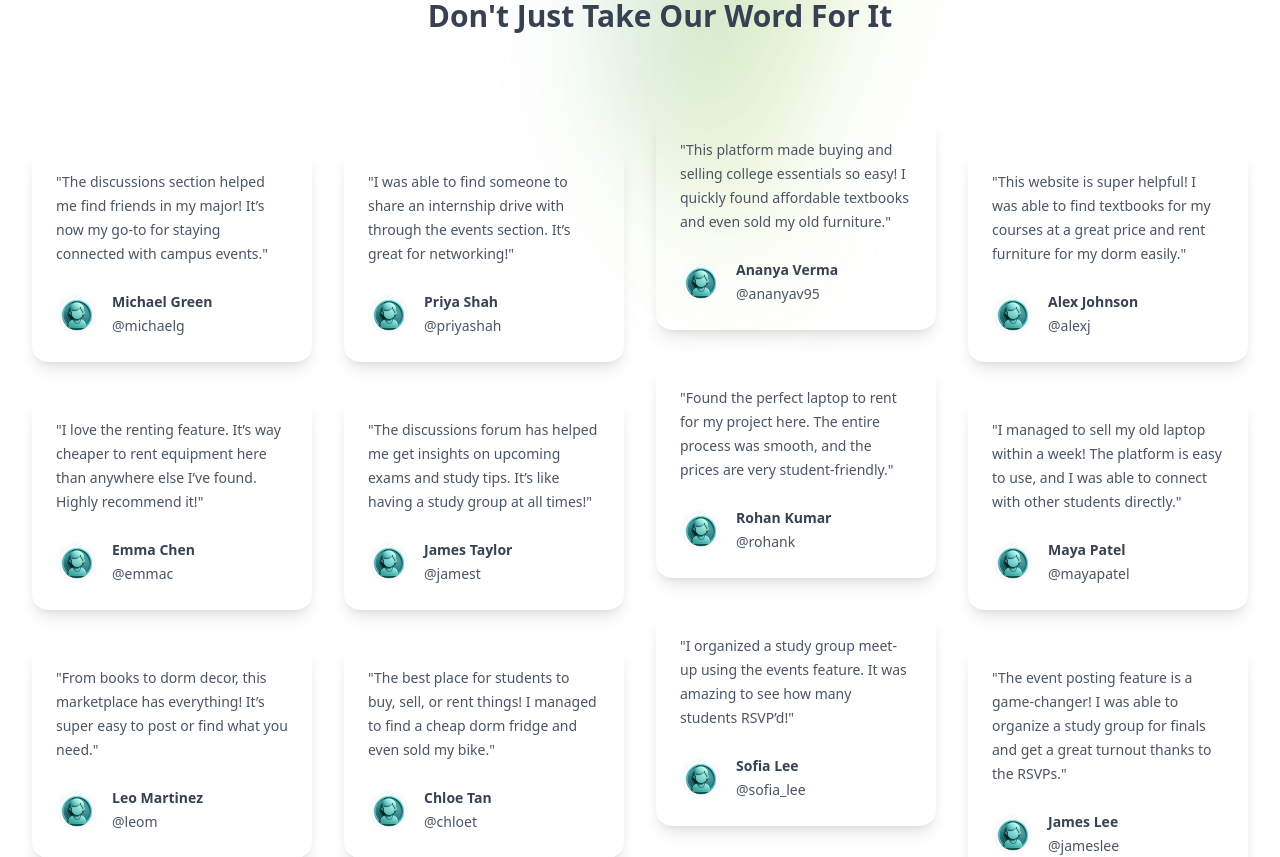
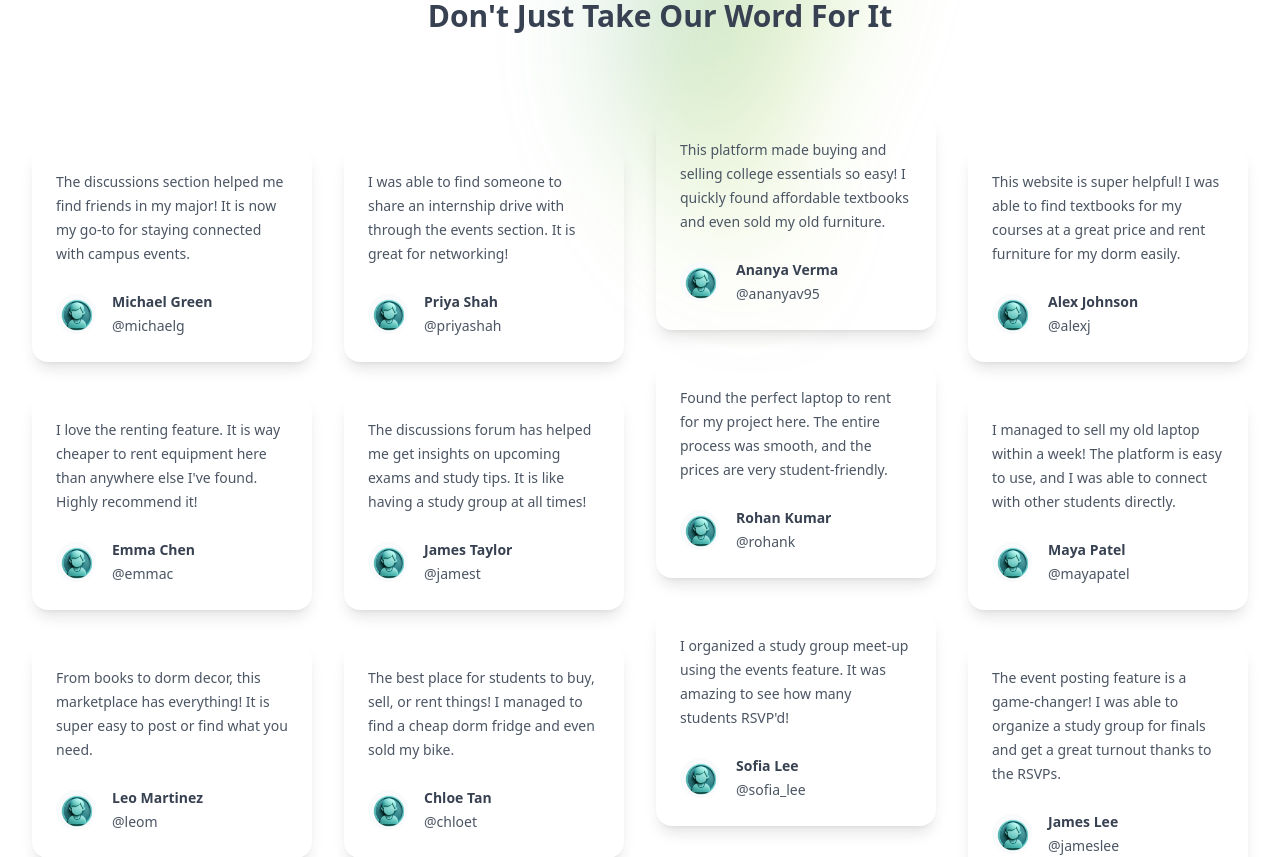
Before and after one commit to Madhubala-06/communeX, a Next.js app: page / in a window 1280 px wide. Shown: the part 3940-4797 px from the top of the page. Built offline with nearby package versions, Linux system fonts and the light colour scheme.

Commit message:
Update Testimonial.jsx

```diff
--- a/src/app/components/Testimonial.jsx
+++ b/src/app/components/Testimonial.jsx
@@ -25,7 +25,7 @@ const TestimonialSection = () => {
           },
         },
         {
-          body: "I organized a study group meet-up using the events feature. It was amazing to see how many students RSVP’d!",
+          body: "I organized a study group meet-up using the events feature. It was amazing to see how many students RSVP'd!",
           author: {
             name: "Sofia Lee",
             handle: "sofia_lee",
@@ -35,7 +35,7 @@ const TestimonialSection = () => {
       ],
       [
         {
-          body: "The discussions section helped me find friends in my major! It’s now my go-to for staying connected with campus events.",
+          body: "The discussions section helped me find friends in my major! It is now my go-to for staying connected with campus events.",
           author: {
             name: "Michael Green",
             handle: "michaelg",
@@ -43,7 +43,7 @@ const TestimonialSection = () => {
           },
         },
         {
-          body: "I love the renting feature. It’s way cheaper to rent equipment here than anywhere else I’ve found. Highly recommend it!",
+          body: "I love the renting feature. It is way cheaper to rent equipment here than anywhere else I've found. Highly recommend it!",
           author: {
             name: "Emma Chen",
             handle: "emmac",
@@ -51,7 +51,7 @@ const TestimonialSection = () => {
           },
         },
         {
-          body: "From books to dorm decor, this marketplace has everything! It’s super easy to post or find what you need.",
+          body: "From books to dorm decor, this marketplace has everything! It is super easy to post or find what you need.",
           author: {
             name: "Leo Martinez",
             handle: "leom",
@@ -61,7 +61,7 @@ const TestimonialSection = () => {
       ],
       [
         {
-          body: "I was able to find someone to share an internship drive with through the events section. It’s great for networking!",
+          body: "I was able to find someone to share an internship drive with through the events section. It is great for networking!",
           author: {
             name: "Priya Shah",
             handle: "priyashah",
@@ -69,7 +69,7 @@ const TestimonialSection = () => {
           },
         },
         {
-          body: "The discussions forum has helped me get insights on upcoming exams and study tips. It’s like having a study group at all times!",
+          body: "The discussions forum has helped me get insights on upcoming exams and study tips. It is like having a study group at all times!",
           author: {
             name: "James Taylor",
             handle: "jamest",
@@ -114,6 +114,7 @@ const TestimonialSection = () => {
     ],
   ];
 
+
   const [visibleReviewsCount, setVisibleReviewsCount] = useState(2);
 
   return (
@@ -146,7 +147,7 @@ const TestimonialSection = () => {
       <div className="mx-auto max-w-7xl px-6 md:mt-32 lg:px-8">
         <div className="flex items-center justify-center self-center px-4">
           <h3 className="z-50 text-center text-xl font-semibold text-gray-700 sm:text-2xl lg:ml-10 lg:mt-0 lg:text-3xl">
-            Don't Just Take Our Word For It
+            Don&apos;t Just Take Our Word For It
           </h3>
         </div>
 
@@ -169,7 +170,7 @@ const TestimonialSection = () => {
                     {testimonial.map((item, itemIdx) => (
                       <figure key={itemIdx} className="mb-4 rounded-2xl p-6 shadow-lg"> {/* Added key here */}
                         <blockquote className="text-gray-600">
-                          <p>{`"${item.body.replace(/'/g, "&apos;")}"`}</p> {/* Escape single quotes */}
+                          <p>{`${item.body}`}</p>
                         </blockquote>
                         <figcaption className="mt-6 flex items-center gap-x-4">
                           <Image
```
